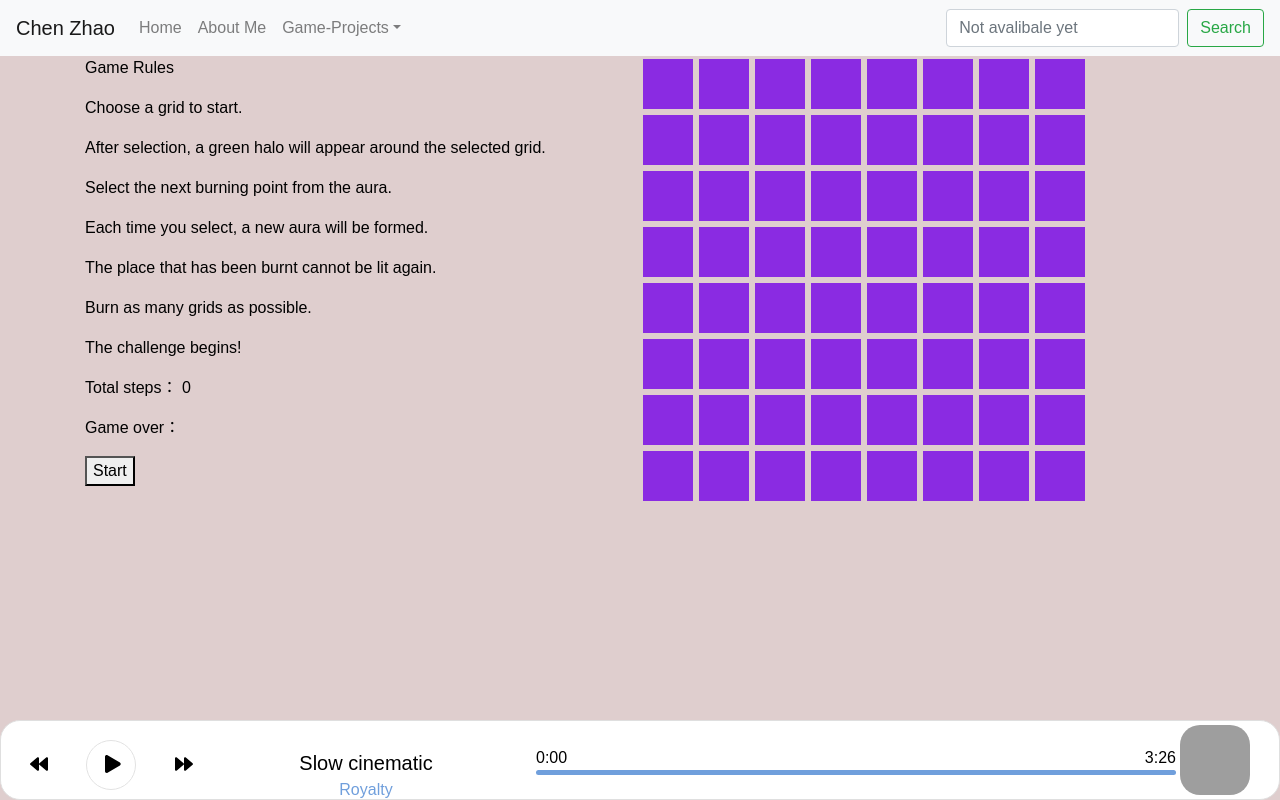
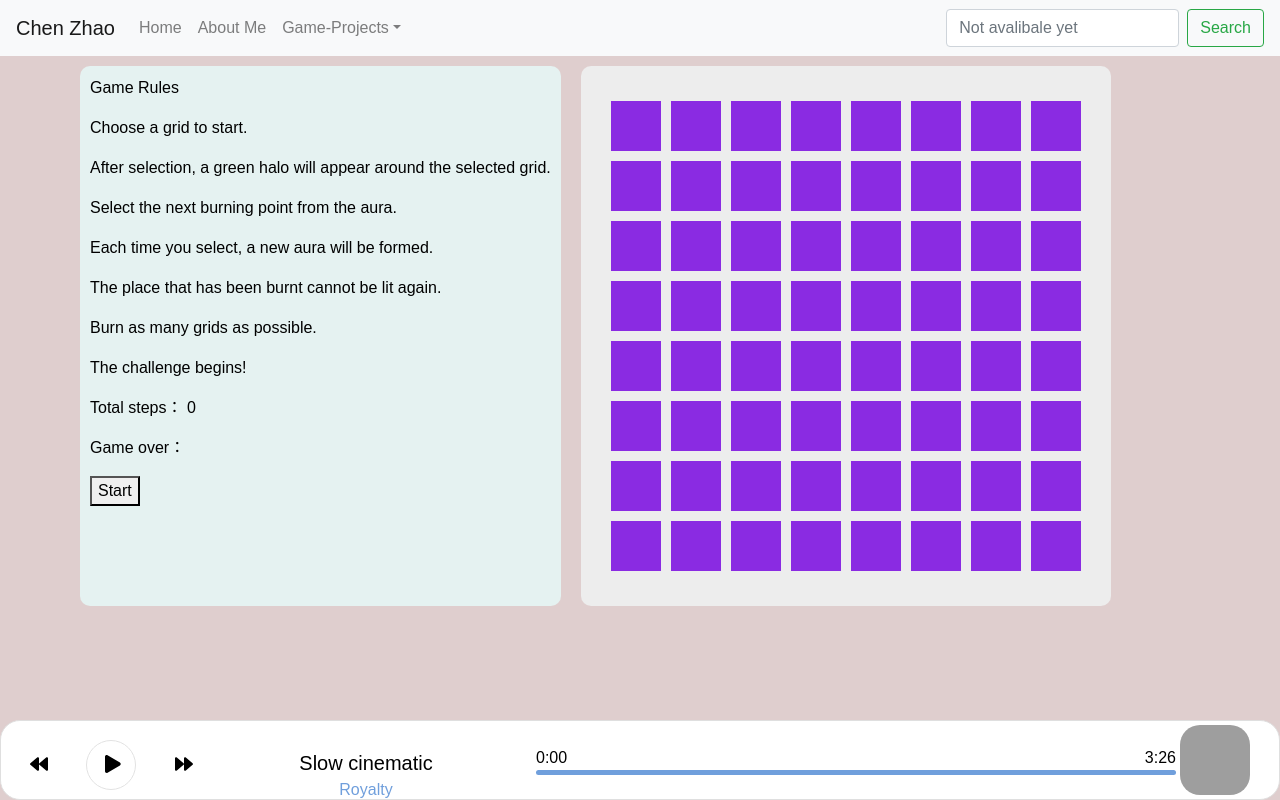
Before and after one commit to chenzhao7920/react-game, a React (Create React App) app: page /game1 in a window 1280 px wide. Built offline with nearby package versions, Linux system fonts and the light colour scheme; grey boxes are pictures that could not be loaded.

Commit message:
add button effect

```diff
--- /dev/null
+++ b/src/components/Card/Card.js
@@ -0,0 +1,8 @@
+import React from 'react';
+import style from './Card.module.css';
+const Card = (props) => {
+    return (
+        <div className={style.card} style = {{...props.style}}>{props.children}</div>
+    );
+};
+export default Card;
--- /dev/null
+++ b/src/components/Card/Card.module.css
@@ -0,0 +1,31 @@
+ .card {
+    font-family: "Rubik", sans-serif;
+    width: '100%';
+    height: auto;
+    background:#E5F2F1;
+    border: 1px solid lighten(#acacac, 20%);
+    border-radius: 10px;
+    flex-direction:row;
+    justify-content:space-between;;
+    align-items: center;
+    font-weight: 100;
+    overflow: hidden;
+    padding: 10px;
+    margin: 10px;
+   /*  background:white;
+    border: 1px solid lighten(#acacac, 20%);
+    width: 100vw;
+    height: 80px;
+    bottom: 0;
+    position:fixed;
+    display: flex;
+    margin: 0 0 0 0;
+    flex-direction:row;
+    justify-content:space-between;;
+    align-items: center;
+    border-radius: 20px;
+    font-weight: 100;
+    overflow: hidden;
+    padding: 5px;
+     */
+}
--- a/src/components/Navigation.js
+++ b/src/components/Navigation.js
@@ -1,6 +1,6 @@
 
 import React from 'react';
-import { Link, NavLink } from 'react-router-dom';
+import { NavLink } from 'react-router-dom';
 import 'bootstrap';
 import 'bootstrap/dist/css/bootstrap.css';
 import 'bootstrap/dist/js/bootstrap.js';
--- a/src/components/Player/player.js
+++ b/src/components/Player/player.js
@@ -1,5 +1,4 @@
 import React from 'react';
-import { render } from "react-dom";
 import "./player.scss";
 import { faBackward, faForward, faPlay, faPause } from "@fortawesome/free-solid-svg-icons";
 import { FontAwesomeIcon } from "@fortawesome/react-fontawesome";
--- /dev/null
+++ b/src/components/TouchableOpacity/TouchableOpacity.js
@@ -0,0 +1,37 @@
+import React from 'react';
+import style from './TouchableOpacity.module.css';
+
+class TouchableOpacity extends React.Component {
+    state = {
+      touched: false
+    }
+
+    toggleTouched = () => {
+      this.setState( prevState => ({
+        touched: !prevState.touched
+      }));
+    }
+
+    handleMouseUp = () => {
+      // Handle smooth animation when clicking without holding
+      setTimeout( () => {
+        this.setState({ touched: false });
+      }, 150);
+    }
+
+    render () {
+      const { touched } = this.state;
+      const className = touched ? style.btnTouched : style.btn;
+      return (
+          <div
+            className={className}
+            onMouseDown={this.toggleTouched}
+            onMouseUp={this.handleMouseUp}
+          >
+           {this.props.children}
+          </div>
+      )
+    }
+  }
+
+export default TouchableOpacity;
--- /dev/null
+++ b/src/components/TouchableOpacity/TouchableOpacity.module.css
@@ -0,0 +1,23 @@
+.btn {
+    background: #ededed;
+    padding: 2px;
+    border: none;
+    outline: none;
+    cursor: pointer;
+    font-size: 15px;
+
+    opacity: 1;
+    transition: opacity 300ms ease;
+  }
+
+  .btnTouched {
+    background: #ededed;
+    padding: 2px;
+    border: none;
+    outline: none;
+    cursor: pointer;
+    font-size: 15px;
+
+    opacity: 0.5;
+    transition: opacity 300ms ease;
+  }
--- a/src/containers/About.js
+++ b/src/containers/About.js
@@ -1,15 +1,17 @@
 import React from 'react';
-
-
+import Card from '../components/Card/Card.js'
 class About extends React.Component{
     render(){
+        const style = {
+            width:'50%',
+        }
         return (
-            <div className="row">
-                <div className="col-md-6 info">
+
+                 <Card style={style}>
                     <p> Chen Zhao</p>
                     <p> Full stack developer. I like working on little projects from time to time.  </p>
-                </div>
-            </div>
+                </Card>
+
         )
     }
 }
--- a/src/containers/Game.js
+++ b/src/containers/Game.js
@@ -3,8 +3,10 @@ import 'bootstrap';
 import 'bootstrap/dist/css/bootstrap.css';
 import 'bootstrap/dist/js/bootstrap.js';
 import $ from 'jquery';
-import Popper from 'popper.js';
-import { render, findAllByTestId } from '@testing-library/react';
+import Card from '../components/Card/Card.js'
+import TouchableOpacity from '../components/TouchableOpacity/TouchableOpacity'
+
+
 // import { ReactComponent } from '*.svg';
 
 class Knight extends React.Component {
@@ -24,7 +26,7 @@ class Knight extends React.Component {
         var isclickable = true;
 
         var gezi = [];
-        for (var i = 0; i < 64; i++) {
+        for (let i = 0; i < 64; i++) {
             gezi.push("empty");
         }
         var possible = [];
@@ -39,13 +41,13 @@ class Knight extends React.Component {
                 isclickable : true,
                 gameover : false
             })
-            for (var i = 0; i < 64; i++) {
+            for (let i = 0; i < 64; i++) {
                 gezi.pop();
             }
-            for (var i = 0; i < 64; i++) {
+            for (let i = 0; i < 64; i++) {
                 gezi.push("empty");
             }
-            for (var i = 0; i < possible.length; i++) {
+            for (let i = 0; i < possible.length; i++) {
                 possible.pop();
             }
         })
@@ -191,8 +193,8 @@ class Knight extends React.Component {
                 }
             }
 
-            for (var i = 0; i < possible.length; i++) {
-                var id = possible[i];
+            for (let i = 0; i < possible.length; i++) {
+                id = possible[i];
                 $("#" + id).css("background", "#8de3a4");
             }
 
@@ -211,6 +213,13 @@ class Knight extends React.Component {
     }
 
     render() {
+        const style = {
+             width: 'auto',
+             background: '#ededed',
+             padding:'30px 40px 30px 40px',
+             boxshadow: '10px 10px 5px black ',
+
+        }
         const squareStyle = {
             background:'blueviolet',
             width: '50px',
@@ -219,7 +228,7 @@ class Knight extends React.Component {
         }
         return (
             <div className='row'>
-                <div className="col-md-6 info">
+                <Card  >
                     <p>Game Rules</p>
                     <p>Choose a grid to start.</p>
                     <p>After selection, a green halo will appear around the selected grid.</p>
@@ -231,20 +240,22 @@ class Knight extends React.Component {
                     <p>Total steps： {this.state.done}</p>
                     <p>Game over： {this.state.gameover ? 'true' : null}</p>
                     <button id="btn">Start</button>
-                </div>
-                <div class="col-md-6">
+                </Card>
+                <Card style = {style}>
                     {this.table.map(row => {//table是一个二维数组，table的每个元素是包含一行id的数组
                         return (
                             <div className="row">
                                 {row.map((boxid) => { //row是一个数组，包含了这一行的id
                                     return (
-                                        <div className="square" id={boxid} style = {squareStyle} ></div>
+                                        <TouchableOpacity>
+                                            <div className="square" key = {boxid} id={boxid} style = {squareStyle} ></div>
+                                        </TouchableOpacity>
                                     )
                                 })}
                             </div>
                         )
                     })}
-                </div>
+               </Card>
             </div >
 
         )
--- a/src/containers/HomePage.js
+++ b/src/containers/HomePage.js
@@ -1,37 +1,23 @@
 import React from 'react';
-import {Grid, Cell} from 'react-mdl';
-import UserInput from '../components/UserInput';
-import UserOutput from '../components/UserOutput';
+import Card from '../components/Card/Card.js';
 import 'bootstrap';
 import 'bootstrap/dist/css/bootstrap.css';
 import 'bootstrap/dist/js/bootstrap.js';
-import { render } from "react-dom";
-import { faPlay } from "@fortawesome/free-solid-svg-icons";
-import { FontAwesomeIcon } from "@fortawesome/react-fontawesome";
+
 class HomePage extends React.Component{
     render(){
         const style = {
             width:'100%',
-            margin:'auto'
         }
         return(
-            <div  style = {style} >
-                <Grid className = "homePageGrid">
-                    <Cell col = {12}>
-                <div >
+            <Card style={style}>
                     <p>This is a react practice project. Although this project looks very simple, from 0 to 1 is always the hardest. Soon it will become richer!</p>
                     <p>Web features:</p>
                     <li>SPA by using ReactJS</li>
                     <li>Uninterrupted music playing when switching pages</li>
                     <li>Implement a web game</li>
 
-                    <FontAwesomeIcon icon="faPlay" />
-                    <br></br>
-
-                </div>
-                </Cell>
-                </Grid>
-            </div>
+            </Card>
 
         )
     }
--- a/src/containers/Knight.js
+++ b/src/containers/Knight.js
@@ -7,27 +7,28 @@ import img1 from '../asset/img/Screen-1.png';
 import img2 from '../asset/img/Screen-2.png';
 import img3 from '../asset/img/Screen-3.png';
 import img4 from '../asset/img/Screen-4.png';
-
+import Card from '../components/Card/Card.js';
 class Knight extends React.Component {
     render() {
         const styleInfo = {
-            marginTop: '40px'
+           flex:1,
+           height: 'auto',
         }
         const styleCard = {
+            flex:1,
             margin: '10px',
             padding: '50px',
-            backgroundColor: 'lightgrey'
+            backgroundColor: '#ededed',
+            borderRadius: '10px'
         }
         return (
             <div className='row'  >
-                <div className="col-md-6" style = {styleInfo}>
-
+                 <Card style = {styleInfo} >
                     <p>React Native Version</p>
                     <a href="https://github.com/chenzhao7920/React-Native"> Github URL:https://github.com/chenzhao7920/React-Native </a>
+                </Card>
 
-                </div>
                 <div className="col-md-4" style = {styleCard}>
-
                      <div id="carouselExampleIndicators" className="carousel slide" data-ride="carousel">
                           <ol className="carousel-indicators">
                              <li data-target="#carouselExampleIndicators" data-slide-to="0" class="active"></li>
@@ -60,6 +61,7 @@ class Knight extends React.Component {
                    </a>
 
                 </div>
+
             </div>
 
         )
```
